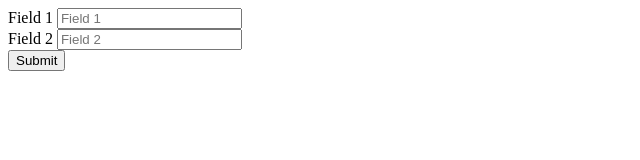
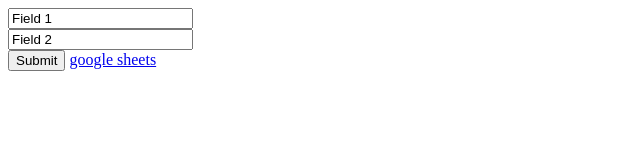
Before and after one commit to diyvarg/gh-pages-googlesheets-example, a plain HTML site: page index.html in a window 1280 px wide. Shown: the whole page, without its empty margins (0-640 px from the left). Drawn offline with nearby package versions, Linux system fonts and the light colour scheme.

Commit message:
Code updated

```diff
--- a/index.html
+++ b/index.html
@@ -7,15 +7,12 @@
     </head>
     <body>
         <form id="test-form">
-            <div>
-              <label>Field 1</label>
-              <input type="text" name="form_field_1" placeholder="Field 1"/>
-            </div>
-            <div>
-              <label>Field 2</label>
-              <input type="text" name="form_field_2" placeholder="Field 2"/>
-            </div>
+            <input type="text" name="form_field_1" value="Field 1"/>
+            <br/>
+            <input type="text" name="form_field_2" value="Field 2"/>
+            <br/>
             <button type="submit" id="submit-form">Submit</button>
+            <a href="https://docs.google.com/spreadsheets/d/178agwdIps-k_cHemF6GoE6HJzQ6yBlgYqnQETbNURHk/edit#gid=0">google sheets</a>
           </form>
           <script>
             // в таблице https://docs.google.com/spreadsheets/d/178agwdIps-k_cHemF6GoE6HJzQ6yBlgYqnQETbNURHk/edit#gid=0
```
